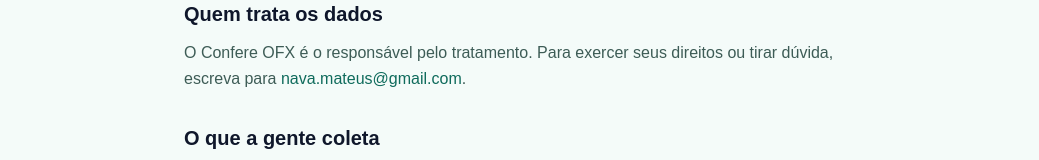
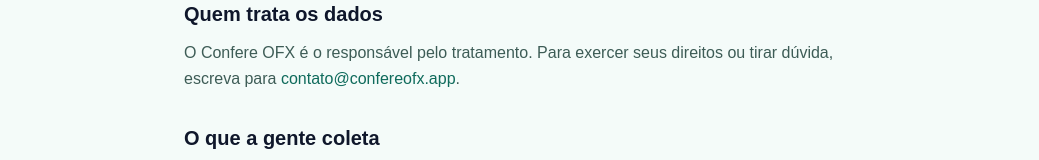
Before and after one commit to mateusnava/confere-ofx, a Next.js app: page /privacidade in a window 1280 px wide. Shown: the part 273-433 px from the top of the page, without its empty margins (120-1159 px from the left). Built offline with nearby package versions, Linux system fonts and the light colour scheme; no server answers.

Commit message:
fix: Email

```diff
--- a/src/app/privacidade/page.tsx
+++ b/src/app/privacidade/page.tsx
@@ -30,10 +30,10 @@
               O Confere OFX é o responsável pelo tratamento. Para exercer seus
               direitos ou tirar dúvida, escreva para{" "}
               <a
-                href="mailto:nava.mateus@gmail.com"
+                href="mailto:contato@confereofx.app"
                 className="font-medium text-[#0F6B5C] hover:underline"
               >
-                nava.mateus@gmail.com
+                contato@confereofx.app
               </a>
               .
             </p>
--- a/src/app/quem-somos/page.tsx
+++ b/src/app/quem-somos/page.tsx
@@ -55,10 +55,10 @@
               boleto, caderno de mercearia e o PDF torto do aplicativo. A
               conta e o suporte passam pelo e-mail{" "}
               <a
-                href="mailto:nava.mateus@gmail.com"
+                href="mailto:contato@confereofx.app"
                 className="font-medium text-[#0F6B5C] hover:underline"
               >
-                nava.mateus@gmail.com
+                contato@confereofx.app
               </a>
               .
             </p>
```
